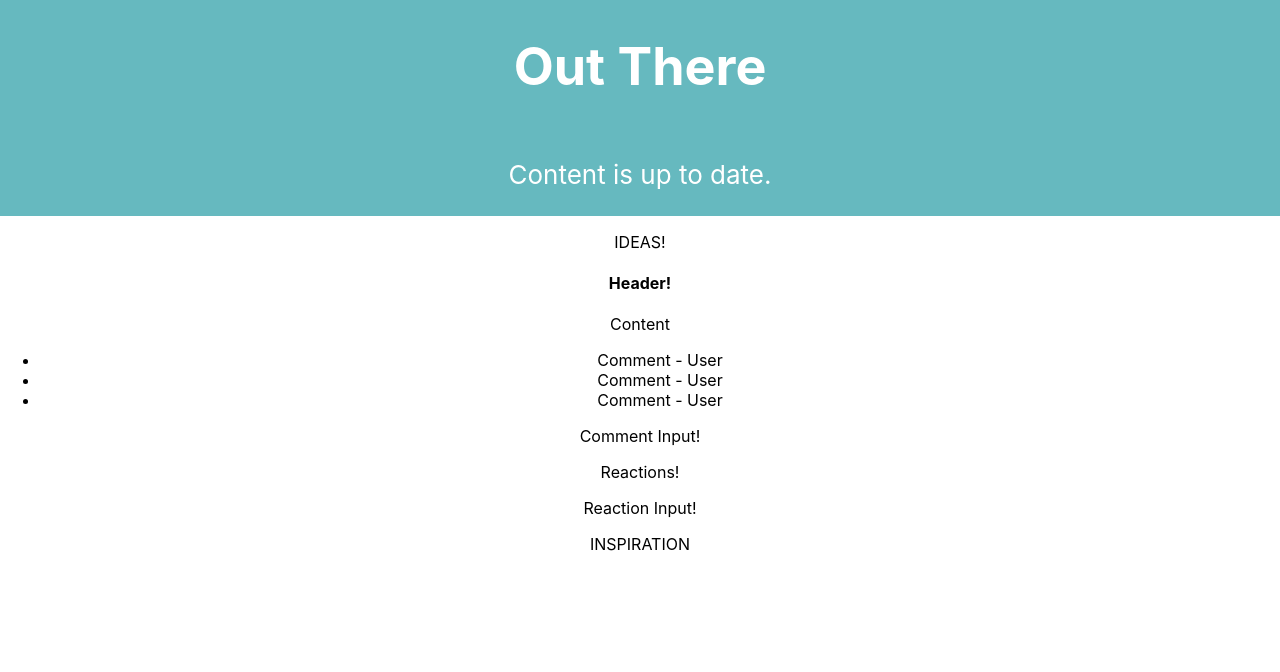
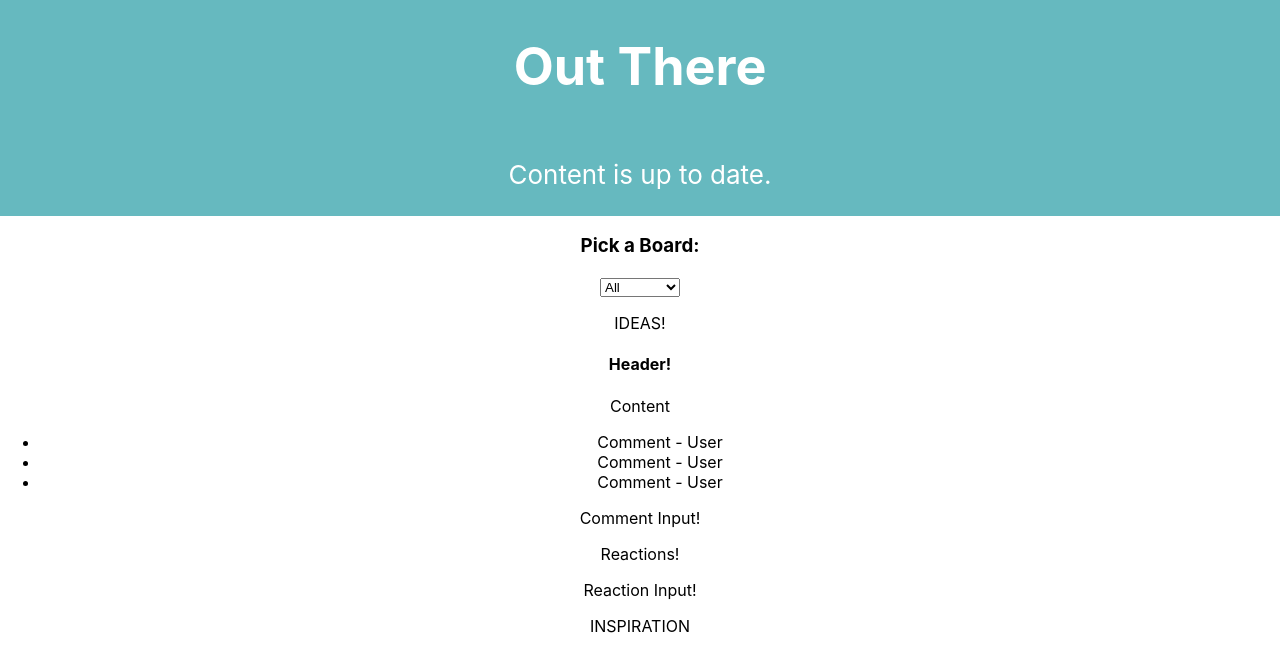
Before and after one commit to swgoodman/out-there, a React (Create React App) app: page / in a window 1280 px wide. Shown: the top 672 px of the page. Built offline with nearby package versions, Linux system fonts and the light colour scheme.

Commit message:
Added Board Filter Component

```diff
--- /dev/null
+++ b/src/components/boardFilter.js
@@ -0,0 +1,17 @@
+import React from 'react'
+
+const boardFilter = ({ onChangeType }) => (
+  <div>
+    <h3>Pick a Board:</h3>
+    <div className="field">
+      <select name="type" id="type" onChange={onChangeType}>
+        <option value="all">All</option>
+        <option value="cat">Cats</option>
+        <option value="dog">Dogs</option>
+        <option value="micropig">Micropigs</option>
+      </select>
+    </div>
+  </div>
+);
+
+export default boardFilter;
--- a/src/containers/boardContainer.js
+++ b/src/containers/boardContainer.js
@@ -1,5 +1,6 @@
 import React, { Component } from 'react'
 import IdeaContainers from './ideaContainers.js'
+import BoardFilter from '../components/boardFilter.js'
 
 class Board extends Component {
 
@@ -47,6 +48,7 @@ class Board extends Component {
     render(){
       return (
         <div>
+          <BoardFilter />
           <p>IDEAS!</p>
           <IdeaContainers />
         </div>
```
